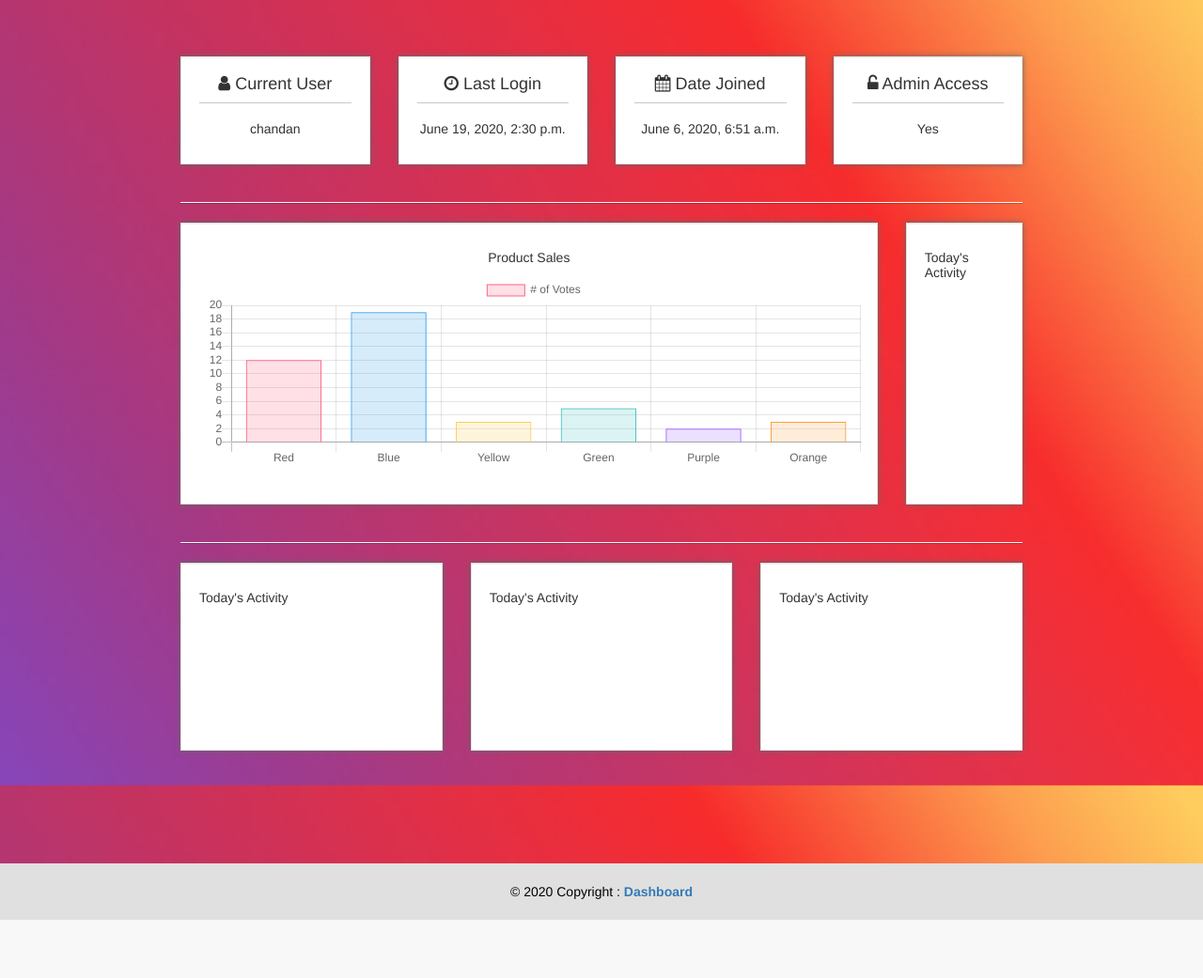
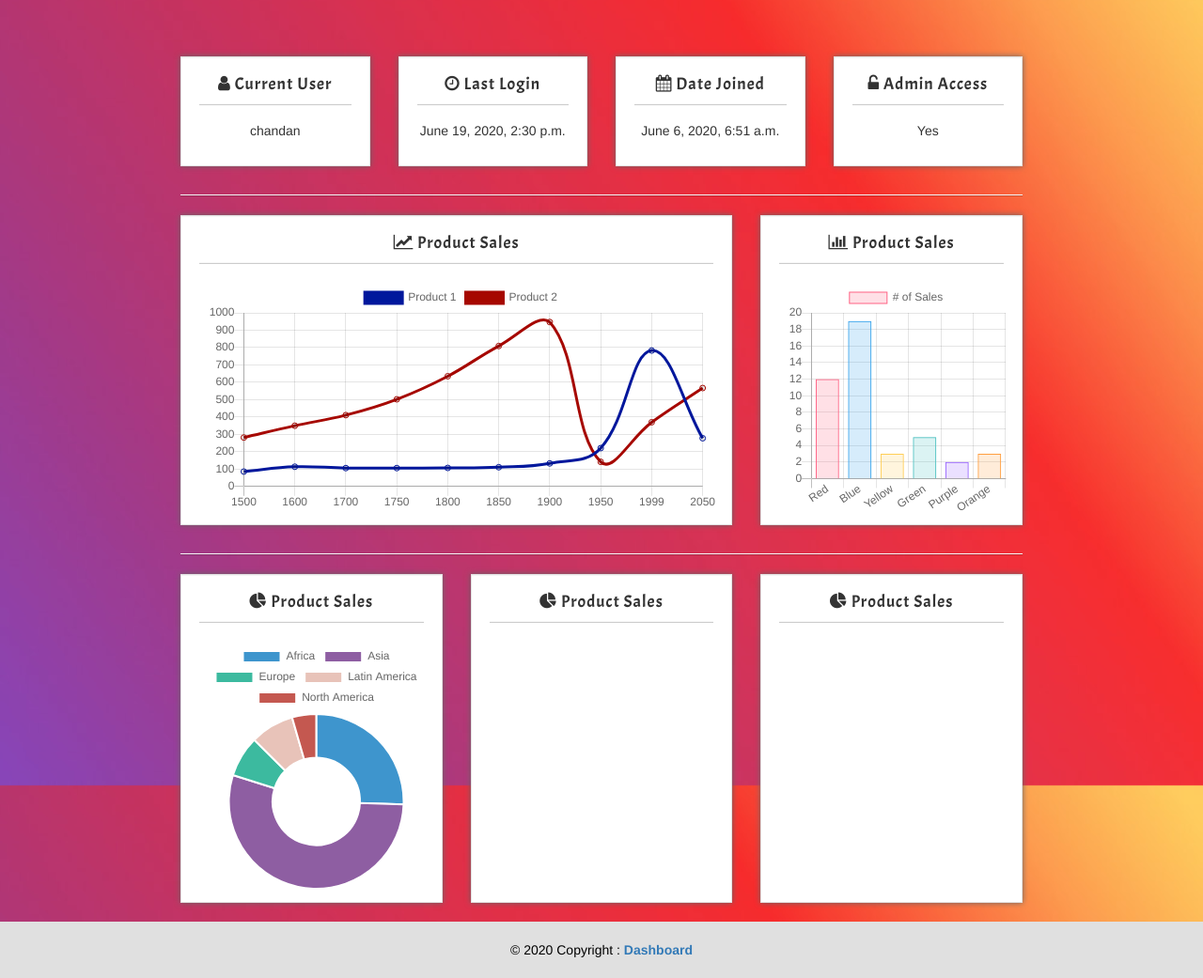
Before and after one commit to chandan-n-bhat/dashboard, a Django app: page /dashboard/ in a window 1280 px wide. Shown: the part 60-1101 px from the top of the page at 94% size. Before the commit the page ends 1039 px from the top, so only its background shows below. Run offline with Django 3.2, Linux system fonts and the light colour scheme; a user stored in the database is signed in; some libraries are stand-ins or nearby versions.

Commit message:
graphs updated

```diff
--- a/dash/static/dash/css/home.css
+++ b/dash/static/dash/css/home.css
@@ -28,4 +28,21 @@
     width: 100%;
     border-top: 1px solid #f8f8f8;
     border-bottom: 1px solid rgba(0,0,0,0.2);
+    margin-top: 1rem;
 }
+
+h4{
+    font-family: 'Acme', sans-serif;
+    letter-spacing: 1px;
+    text-align: center;
+    padding:0;
+    margin:0;
+}
+
+h5{
+    text-align: center;
+}
+
+.holder{
+    height:85%;
+}
--- a/dash/templates/dash/home.html
+++ b/dash/templates/dash/home.html
@@ -4,7 +4,7 @@
 {% block head %}
     <title>Dashboard| Home</title>
     <link rel="stylesheet" href="{% static 'dash/css/home.css' %}">
-
+    <link href="https://fonts.googleapis.com/css2?family=Acme&display=swap" rel="stylesheet">
 {% endblock %}
 
 {% block body %}
@@ -16,9 +16,9 @@
             {% for col in row1 %}
                 <div class="col-sm-3 shadow">
                     <div class="well">
-                        <h4 style="text-align: center;padding:0;margin:0;"><i class='{{ col.icon_class }}' aria-hidden="true"></i>  {{ col.header }}</h4>
-                        <hr style="margin-top: 5%;">
-                        <h5 style="text-align: center;">{{ col.body }}</h5>
+                        <h4><i class='{{ col.icon_class }}' aria-hidden="true"></i>  {{ col.header }}</h4>
+                        <hr>
+                        <h5>{{ col.body }}</h5>
                     </div>
                 </div>
             {% endfor %}
@@ -27,17 +27,22 @@
         <hr>
 
         <div class="row content">
-            <div class="col-sm-10 shadow" >
-                <div class="well" style="height:300px">
-                    <h5 style="text-align: center;">Product Sales</h5>
-                    <div style="height:80%;weight:80%">
-                        <canvas id="myChart" width="80%" height="80%" style="margin: 5px;;"></canvas>
+            <div class="col-sm-8 shadow" >
+                <div class="well" style="height:330px">
+                    <h4><i class="fa fa-line-chart" aria-hidden="true"></i> Product Sales</h4>
+                    <hr>
+                    <div class="holder">
+                        <canvas id="myLineChart" style="margin: 5px;"></canvas>
                     </div>
                 </div>
             </div>
-            <div class="col-sm-2 shadow" >
-                <div class="well" style="height:300px">
-                    <h5>Today's Activity</h5>
+            <div class="col-sm-4 shadow" >
+                <div class="well" style="height:330px">
+                    <h4><i class="fa fa-bar-chart" aria-hidden="true"></i> Product Sales</h4>
+                    <hr>
+                    <div class="holder">
+                        <canvas id="myBarChart" style="margin: 5px;"></canvas>
+                    </div>
                 </div>
             </div>
         </div>
@@ -47,8 +52,12 @@
         <div class="row content">
             {% for i in row3 %}
                 <div class="col-sm-4 shadow" >
-                    <div class="well" style="height:200px">
-                        <h5>Today's Activity</h5>
+                    <div class="well" style="height:350px">
+                        <h4><i class="fa fa-pie-chart" aria-hidden="true"></i> Product Sales</h4>
+                        <hr>
+                        <div class="holder">
+                            <canvas id="myDoughnutChart" style="margin: 5px;"></canvas>
+                        </div>
                     </div>
                 </div>
             {% endfor %}
@@ -56,17 +65,15 @@
 
     </div>
 
-    <br><br><br><br><br>
-
     <script>
-        var ctx = document.getElementById('myChart').getContext('2d');
-        var myChart = new Chart(ctx, {
+        var barctx = document.getElementById('myBarChart').getContext('2d');
+        var myBarChart = new Chart(barctx, {
 
             type: 'bar',
             data: {
                 labels: ['Red', 'Blue', 'Yellow', 'Green', 'Purple', 'Orange'],
                 datasets: [{
-                    label: '# of Votes',
+                    label: '# of Sales',
                     data: [12, 19, 3, 5, 2, 3],
                     backgroundColor: [
                         'rgba(255, 99, 132, 0.2)',
@@ -90,7 +97,7 @@
 
             options: {
                 responsive:true,
-            maintainAspectRatio: false,
+                maintainAspectRatio: false,
                 scales: {
                     yAxes: [{
                         ticks: {
@@ -100,5 +107,49 @@
                 }
             }
         });
+
+        var linectx = document.getElementById("myLineChart").getContext('2d');
+        var myLineChart = new Chart(linectx, {
+        type: 'line',
+        data: {
+            labels: [1500,1600,1700,1750,1800,1850,1900,1950,1999,2050],
+            datasets: [{
+                data: [86,114,106,106,107,111,133,221,783,278],
+                label: "Product 1",
+                borderColor: "#00179c",
+                fill: false
+            }, {
+                data: [282,350,411,502,635,809,947,142,370,567],
+                label: "Product 2",
+                borderColor: "#a60800",
+                fill: false
+            }
+            ]
+        },
+        options: {
+            responsive:true,
+            maintainAspectRatio: false,
+        }
+        });
+
+        var doughctx = document.getElementById("myDoughnutChart").getContext('2d');
+        var myDoughnutChart = new Chart(doughctx, {
+            type: 'doughnut',
+            data: {
+            labels: ["Africa", "Asia", "Europe", "Latin America", "North America"],
+            datasets: [
+                {
+                    label: "Population (millions)",
+                    backgroundColor: ["#3e95cd", "#8e5ea2","#3cba9f","#e8c3b9","#c45850"],
+                    data: [2478,5267,734,784,433]
+                }
+            ]
+            },
+            options: {
+                responsive:true,
+                maintainAspectRatio: false,
+            }
+        });
+
         </script>
 {% endblock %}
```
